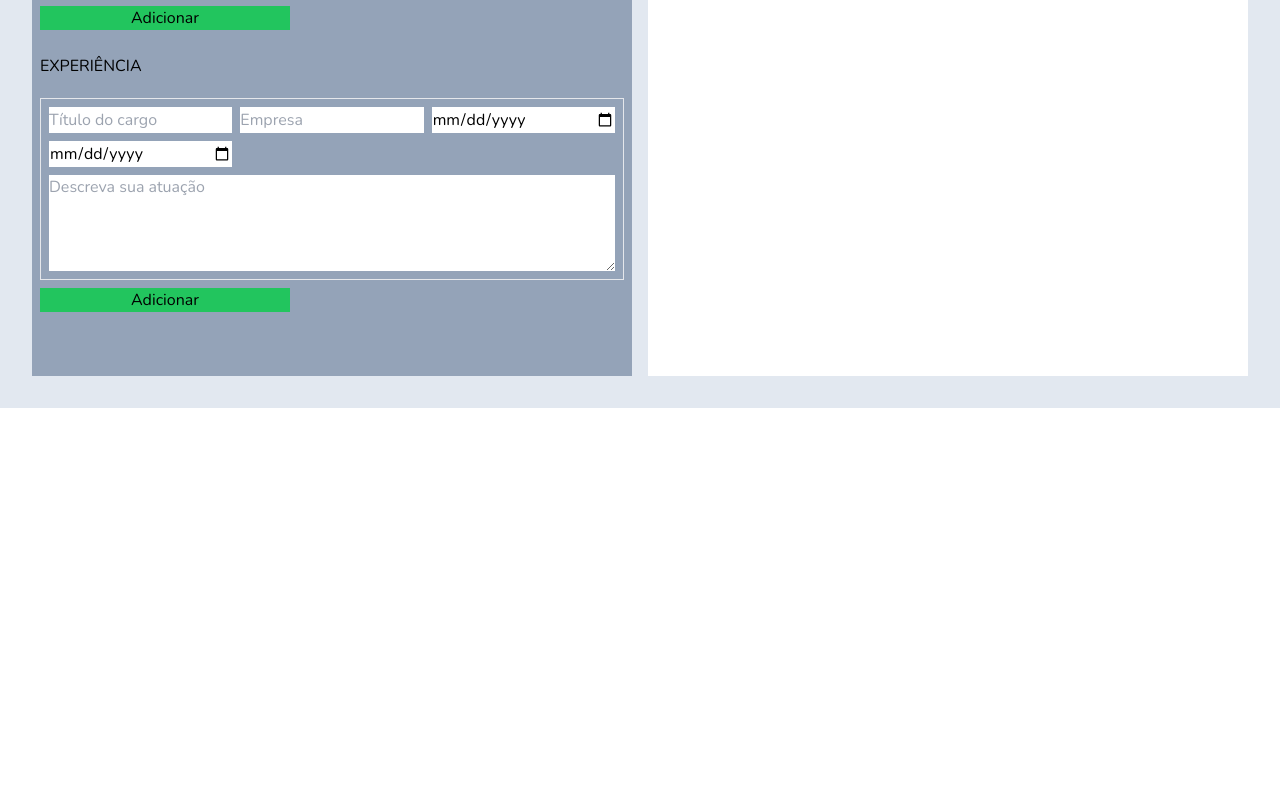
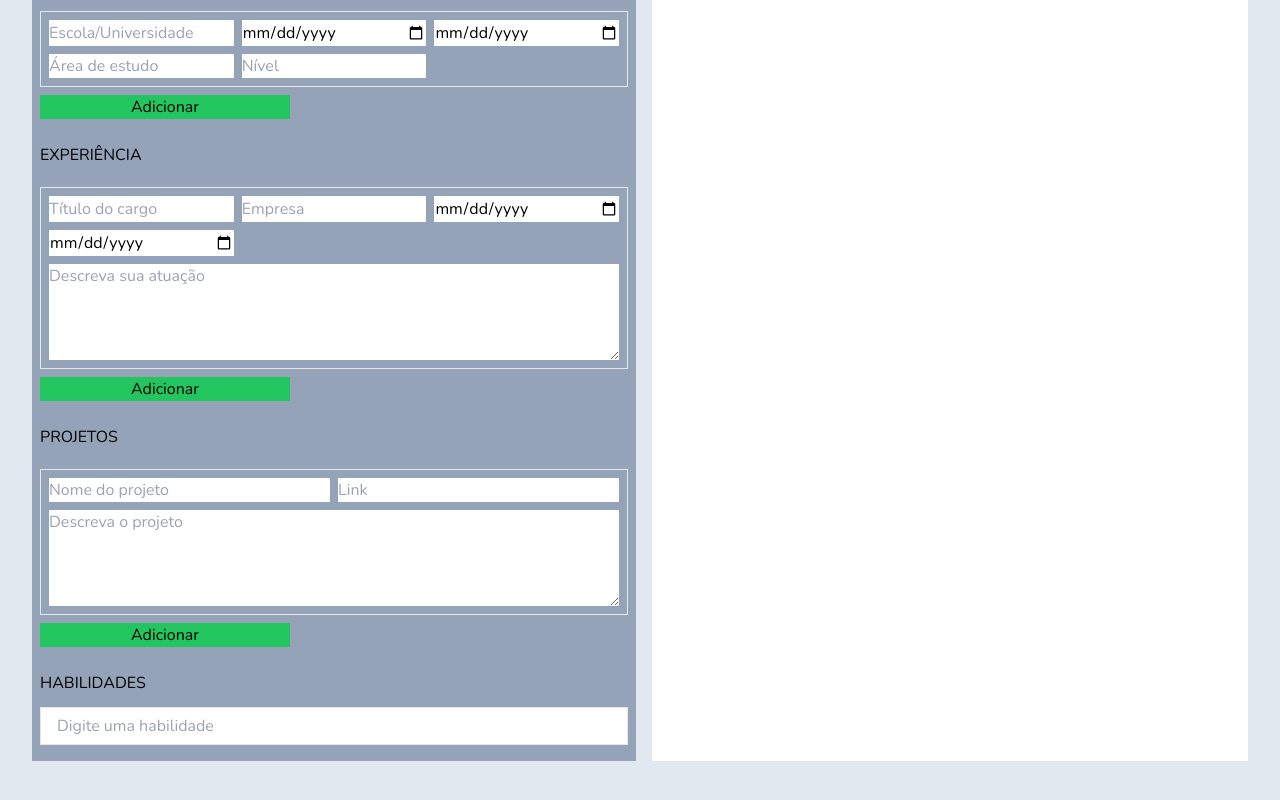
Before and after one commit to matheusjustino/build-your-resume-frontend, a Next.js app: page / in a window 1280 px wide. Shown: the part 392-1192 px from the top of the page. Before the commit the page ends 800 px from the top, so only its background shows below. Built offline with nearby package versions, Linux system fonts and the light colour scheme.

Commit message:
creating cv preview

```diff
--- a/package.json
+++ b/package.json
@@ -20,6 +20,7 @@
     "react": "18.2.0",
     "react-dom": "18.2.0",
     "react-icons": "^4.7.1",
+    "react-to-print": "^2.14.10",
     "react-toastify": "^9.1.1",
     "sass": "^1.57.1",
     "typescript": "4.9.4",
--- a/src/components/cv-form/cv-form.tsx
+++ b/src/components/cv-form/cv-form.tsx
@@ -4,13 +4,17 @@ import { useState, Dispatch, SetStateAction } from "react";
 import { PersonalInformation } from "../personal-information/personal-information";
 import { Education } from "../education/education";
 import { Career } from "../career/career";
+import { Project } from "../project/project";
+import { Skill } from "../skill/skill";
 
 const CVForm: React.FC = () => {
 	return (
-		<div className="flex flex-col w-full bg-slate-400 p-2 gap-6">
+		<div className="flex flex-col w-full bg-slate-400 p-2 my-8 gap-6">
 			<PersonalInformation />
 			<Education />
 			<Career />
+			<Project />
+			<Skill />
 		</div>
 	);
 };
--- /dev/null
+++ b/src/components/cv-preview/cv-preview.module.scss
@@ -0,0 +1,5 @@
+@media print {
+	#previewCV {
+		margin: 0;
+	}
+}
--- a/src/components/cv-preview/cv-preview.tsx
+++ b/src/components/cv-preview/cv-preview.tsx
@@ -1,5 +1,73 @@
-const CVPreview: React.FC = () => {
-	return <div className="flex w-full bg-white p-2">preview</div>;
-};
+import "./cv-preview.module.scss";
+import { forwardRef, Fragment } from "react";
+
+// CONTEXTS
+import { useCv } from "../../contexts/cv.context";
+
+const CVPreview = forwardRef((props, ref) => {
+	const { cv } = useCv();
+
+	const hasPersonalInformation =
+		cv.personalInformation.name ||
+		cv.personalInformation.email ||
+		cv.personalInformation.phone ||
+		cv.personalInformation.website;
+
+	const hasAboutMe = cv.personalInformation.about;
+
+	return (
+		<div
+			id="printCV"
+			ref={ref}
+			className="flex flex-col w-full bg-white gap-4 my-8"
+		>
+			{hasPersonalInformation && (
+				<Fragment>
+					<div className="flex justify-between w-full min-h-[150px] p-2 bg-orange-200">
+						<div className="flex flex-col gap-2 max-w-[60%] flex-wrap">
+							<h1 className="break-words text-2xl font-semibold uppercase">
+								{cv.personalInformation.name}
+							</h1>
+							<span className="break-words text-xs font-semibold">
+								{cv.personalInformation.phone
+									.split(" ")
+									.join("")
+									.replace(
+										/(\d{2})(\d{1})(\d{4})(\d{4})/,
+										"+55 ($1) $2$3-$4"
+									)}
+							</span>
+						</div>
+
+						<div className="flex flex-col items-end gap-2 max-w-[35%]">
+							<span className="break-words text-xs font-semibold">
+								{cv.personalInformation.email}
+							</span>
+							<a
+								href={cv.personalInformation.website}
+								className="break-words text-xs font-semibold"
+							>
+								{cv.personalInformation.website}
+							</a>
+						</div>
+					</div>
+				</Fragment>
+			)}
+
+			{hasAboutMe && (
+				<div className="flex flex-col gap-2 p-2">
+					<h1 className="text-2xl font-semibold uppercase">
+						Sobre mim
+					</h1>
+					<span className="break-all">
+						{cv.personalInformation.about}
+					</span>
+				</div>
+			)}
+		</div>
+	);
+});
+
+CVPreview.displayName = "CVPreview";
 
 export { CVPreview };
--- /dev/null
+++ b/src/components/project/components/project-form/project-form.tsx
@@ -0,0 +1,64 @@
+// DTOS
+import { ProjectDTO } from "../../../../dtos/project.dto";
+
+// CONTEXTS
+import { useCv } from "../../../../contexts/cv.context";
+
+interface ProjectFormProps {
+	projectFormData: ProjectDTO;
+}
+
+const ProjectForm: React.FC<ProjectFormProps> = ({ projectFormData }) => {
+	const { onCvChange } = useCv();
+
+	const handleOnChange = (e: ChangeEvent<HTMLInputElement>) => {
+		onCvChange((prev) => {
+			const projectIndex = prev.projects.findIndex(
+				(e) => e.id === projectFormData.id
+			);
+
+			if (projectIndex > -1) {
+				const prevCopy = { ...prev };
+				const project = prevCopy.projects[projectIndex];
+				prevCopy.projects[projectIndex] = {
+					...project,
+					[e.target.name]: e.target.value,
+				};
+				return prevCopy;
+			}
+
+			return prev;
+		});
+	};
+
+	return (
+		<div className="flex flex-col w-full gap-2 border p-2">
+			<div className="grid grid-cols-2 gap-2">
+				<input
+					type="text"
+					name="name"
+					placeholder="Nome do projeto"
+					value={projectFormData.name}
+					onChange={handleOnChange}
+				/>
+				<input
+					type="text"
+					name="link"
+					placeholder="Link"
+					value={projectFormData.link}
+					onChange={handleOnChange}
+				/>
+			</div>
+			<textarea
+				className="w-full"
+				name="description"
+				rows={4}
+				placeholder="Descreva o projeto"
+				value={projectFormData.description}
+				onChange={handleOnChange}
+			/>
+		</div>
+	);
+};
+
+export { ProjectForm };
--- /dev/null
+++ b/src/components/project/project.tsx
@@ -0,0 +1,65 @@
+import { FaTrash } from "react-icons/fa";
+
+// CONTEXTS
+import { useCv } from "../../contexts/cv.context";
+
+// DTOS
+import { ProjectDTO } from "../../dtos/project.dto";
+
+// COMPONENTS
+import { ProjectForm } from "./components/project-form/project-form";
+
+const Project: React.FC = () => {
+	const {
+		cv: { projects },
+		onCvChange,
+	} = useCv();
+
+	const handleAddNewProject = () => {
+		onCvChange(({ projects, ...prev }) => {
+			return {
+				...prev,
+				projects: projects.concat(new ProjectDTO()),
+			};
+		});
+	};
+
+	const handleDeleteProject = (projectId: string) => {
+		onCvChange(({ projects, ...prev }) => {
+			return {
+				...prev,
+				projects: projects.filter((e) => e.id !== projectId),
+			};
+		});
+	};
+
+	return (
+		<div className="flex flex-col">
+			<div className="flex flex-col">
+				<h1 className="uppercase mb-1">Projetos</h1>
+				{projects?.map((project, index) => (
+					<div key={project.id + index} className="mt-4">
+						<ProjectForm projectFormData={project} />
+
+						{index > 0 && (
+							<FaTrash
+								className="-mt-6 flex ml-auto cursor-pointer pr-2"
+								color="red"
+								size={24}
+								onClick={() => handleDeleteProject(project.id)}
+							/>
+						)}
+					</div>
+				))}
+			</div>
+			<button
+				onClick={handleAddNewProject}
+				className="mt-2 max-w-[250px] w-full bg-green-500 hover:bg-green-600"
+			>
+				Adicionar
+			</button>
+		</div>
+	);
+};
+
+export { Project };
--- /dev/null
+++ b/src/components/skill/skill.tsx
@@ -0,0 +1,111 @@
+import { useState, Fragment } from "react";
+
+// CONTEXTS
+import { useCv } from "../../contexts/cv.context";
+
+// DTOS
+import { SkillDTO } from "../../dtos/skill.dto";
+
+const Skill: React.FC = () => {
+	const [newSkill, setNewSkill] = useState("");
+
+	const {
+		cv: { skills },
+		onCvChange,
+	} = useCv();
+
+	const handleAddNewSkill = () => {
+		if (!newSkill.length) {
+			return;
+		}
+
+		onCvChange(({ skills, ...prev }) => {
+			return {
+				...prev,
+				skills: skills.concat(new SkillDTO(newSkill)),
+			};
+		});
+		setNewSkill("");
+	};
+
+	const handleDeleteSkill = (skillId: string) => {
+		onCvChange(({ skills, ...prev }) => {
+			return {
+				...prev,
+				skills: skills.filter((s) => s.id !== skillId),
+			};
+		});
+	};
+
+	return (
+		<div className="flex flex-col">
+			<div className="flex flex-col">
+				<h1 className="uppercase mb-1">Habilidades</h1>
+
+				<div className="relative flex flex-col gap-2 py-2">
+					{skills.length > 0 && (
+						<div className="w-full bg-blue-100 inline-flex items-center text-sm mt-2 mr-1 flex-wrap">
+							{skills.map((skill, index) => (
+								<div
+									className="border border-blue-400 m-1"
+									key={skill.id + index}
+								>
+									<span
+										key={skill.id + index}
+										className="ml-2 mr-1 leading-relaxed truncate max-w-xs px-1"
+										xtext="skill"
+									>
+										{skill.name}
+									</span>
+									<button
+										onClick={() =>
+											handleDeleteSkill(skill.id)
+										}
+										className="w-6 h-8 inline-block align-middle text-gray-500 bg-blue-200 focus:outline-none"
+									>
+										<svg className="w-6 h-6 fill-current mx-auto">
+											<path
+												fillRule="evenodd"
+												d="M15.78 14.36a1 1 0 0 1-1.42 1.42l-2.82-2.83-2.83 2.83a1 1 0 1 1-1.42-1.42l2.83-2.82L7.3 8.7a1 1 0 0 1 1.42-1.42l2.83 2.83 2.82-2.83a1 1 0 0 1 1.42 1.42l-2.83 2.83 2.83 2.82z"
+											/>
+										</svg>
+									</button>
+								</div>
+							))}
+						</div>
+					)}
+
+					<input
+						className="appearance-none block w-full bg-white text-gray-700 border border-gray-200 py-2 px-4 leading-tight focus:outline-none focus:ring-1 focus:ring-blue-500 focus:border-blue-500"
+						placeholder="Digite uma habilidade"
+						value={newSkill}
+						onChange={(e) => setNewSkill(e.target.value)}
+						onKeyDown={(e) => {
+							if (e.key === "Enter") {
+								handleAddNewSkill();
+							}
+						}}
+					/>
+					<div className={`${newSkill.length ? "block" : "hidden"}`}>
+						<div className="absolute z-40 left-0 w-full">
+							<div className="py-1 text-sm bg-white shadow-lg border border-gray-300">
+								<a
+									onClick={handleAddNewSkill}
+									className="block py-1 px-5 cursor-pointer hover:bg-indigo-600 hover:text-white"
+								>
+									Add tag
+									<span
+										className="font-semibold"
+										x-text="textInput"
+									/>
+								</a>
+							</div>
+						</div>
+					</div>
+				</div>
+			</div>
+		</div>
+	);
+};
+
+export { Skill };
--- a/src/contexts/cv.context.tsx
+++ b/src/contexts/cv.context.tsx
@@ -33,7 +33,7 @@ export const CVProvider: React.FC<CVProviderProps> = ({ children }) => {
 		educations: [new EducationFormDTO()],
 		career: [new CareerDTO()],
 		projects: [new ProjectDTO()],
-		skills: [new SkillDTO()],
+		skills: [],
 	});
 
 	const cvContextData: CVContextData = {
--- a/src/dtos/skill.dto.ts
+++ b/src/dtos/skill.dto.ts
@@ -3,4 +3,9 @@ import { BaseDTO } from "./base.dto";
 
 export class SkillDTO extends BaseDTO {
 	name: string = "";
+
+	constructor(name: string) {
+		super();
+		this.name = name;
+	}
 }
--- a/src/pages/index.tsx
+++ b/src/pages/index.tsx
@@ -1,14 +1,36 @@
-import { useState } from "react";
+import { useRef, useState } from "react";
+import { useReactToPrint } from "react-to-print";
 
 // COMPONENTS
 import { CVForm } from "../components/cv-form/cv-form";
 import { CVPreview } from "../components/cv-preview/cv-preview";
 
 export default function Home() {
+	const previewRef = useRef<HTMLElement>();
+	const handlePrint = useReactToPrint({
+		content: () => previewRef?.current,
+	});
+
 	return (
-		<div className="flex gap-4 w-full min-h-[100vh] bg-slate-200 p-8">
-			<CVForm />
-			<CVPreview />
+		<div className="flex flex-col bg-slate-200 w-full min-h-[100vh] p-8">
+			<div className="flex text-center items-center justify-between p-2 gap-4">
+				<h1 className="text-4xl font-semibold uppercase">
+					Construa seu currículo
+				</h1>
+				<button
+					onClick={handlePrint}
+					className="bg-green-400 hover:bg-green-600 max-w-[200px] w-full p-2"
+				>
+					Baixar agora
+				</button>
+			</div>
+
+			<div className="h-[1px] w-full bg-blue-400"></div>
+
+			<div className="flex gap-4 w-full">
+				<CVForm />
+				<CVPreview ref={previewRef} />
+			</div>
 		</div>
 	);
 }
```
Also changed, not shown: 1 other file (tests, documents, lock files or other folders).
